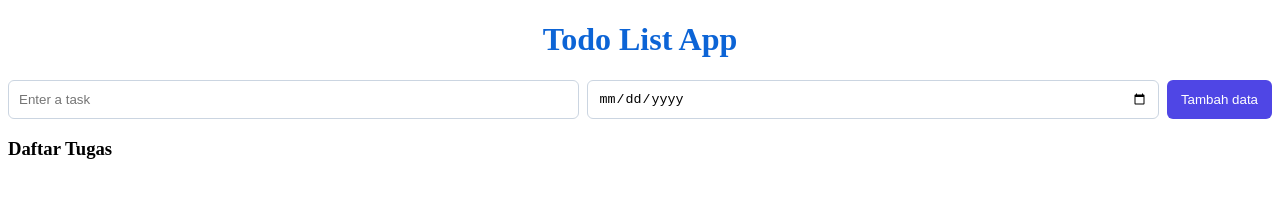
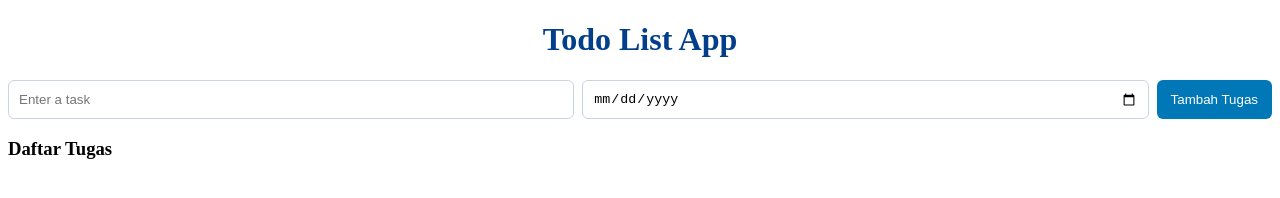
Before and after one commit to CalledJason/TodoWeb_4A_0049, a plain HTML site: page index.html in a window 1280 px wide. Drawn offline with Linux system fonts and the light colour scheme.

Commit message:
mengubah warna button

```diff
--- a/index.html
+++ b/index.html
@@ -14,7 +14,7 @@
     <div class="form">
         <input type="text"  id="inputTugas" placeholder="Enter a task">
         <input type="date"  id="dateInput">
-        <button id="btnTambah">Tambah data</button>
+        <button id="btnTambah">Tambah Tugas</button>
     </div>
 
     <h3>Daftar Tugas</h3>
--- a/script.js
+++ b/script.js
@@ -27,7 +27,7 @@ btnTambah.addEventListener("click", function(){
         tasks[editIndeks].date = tglTugas;
         editIndeks = -1;
         btnTambah.innerText = "Tambah Tugas";
-        btnTambah.style.background = "#4135ea";
+        btnTambah.style.background = "#0077b6";
     }
     inputTugas.value = "";
     inputTanggal.value = "";
--- a/style.css
+++ b/style.css
@@ -1,6 +1,6 @@
     h1 {
         text-align: center;
-        color: #0c64d6;
+        color: #023e8a;
         font-family: Poppins;
     }
 
@@ -19,14 +19,14 @@
     button {
         padding: 10px 14px;
         border: none;
-        background: #4f46e5;
+        background: #0077b6;
         color: white;
         border-radius: 6px;
         cursor: pointer;
     }
 
     button:hover {
-    background: #4338ca;
+    background: #03045e;
     }
 
     li {
```
